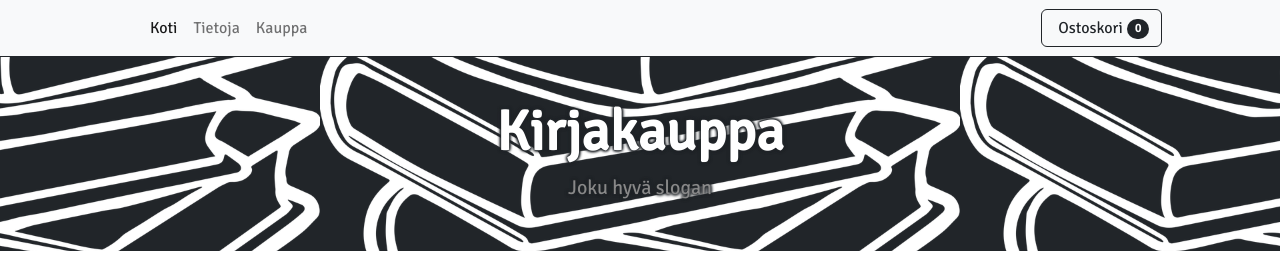
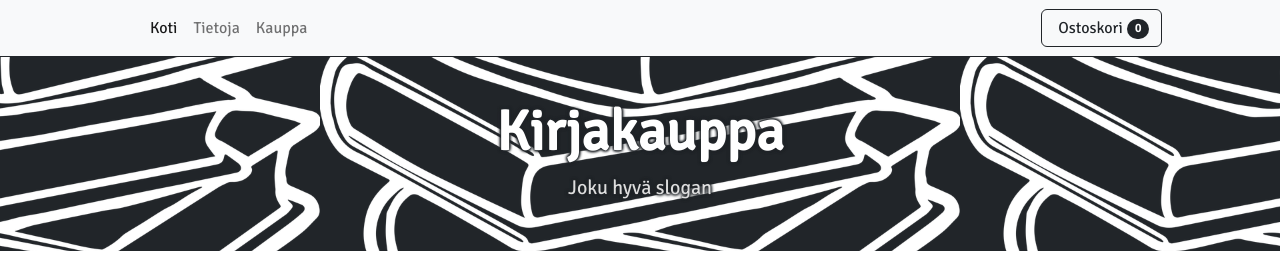
Before and after one commit to hmuratoski/BookShopForUsedBooks, a React (Create React App) app: page / in a window 1280 px wide. Shown: the top 263 px of the page. Built offline with nearby package versions, Linux system fonts and the light colour scheme.

Commit message:
logo changes

```diff
--- a/src/css/Header.css
+++ b/src/css/Header.css
@@ -24,5 +24,5 @@
 }
 
 .headerSlogan {
-	color: #888888;
+	color: #DDDDDD;
 }
```
